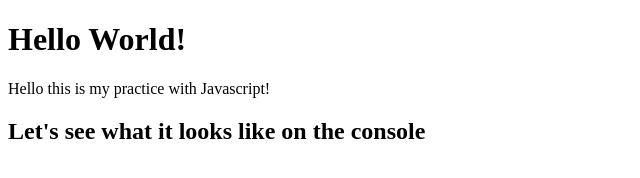
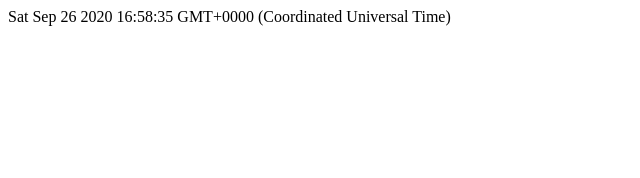
Before and after one commit to HaleyJ13/fsw-110, a plain HTML site: page index.html in a window 1280 px wide. Shown: the whole page, without its empty margins (0-640 px from the left). Drawn offline with Linux system fonts and the light colour scheme.

Commit message:
Add files via upload

```diff
--- a/index.html
+++ b/index.html
@@ -1,14 +1,12 @@
 <!DOCTYPE html>
+<html lang="en">
 <head>
-    <h1>Hello World!</h1>
+    <meta charset="UTF-8">
+    <meta name="viewport" content="width=device-width, initial-scale=1.0">
     <script src="index.js"></script>
+    <title>Document</title>
 </head>
-<title>
-    Hello World
-</title>
 <body>
-<p>Hello this is my practice with Javascript!</p>
-<div>
-    <h2>Let's see what it looks like on the console</h2>
-</div>
+    <h1 id="hello"></h1>
 </body>
+</html>
--- a/index.js
+++ b/index.js
@@ -1 +1 @@
-console.log(document)
+document.write(Date());
```
